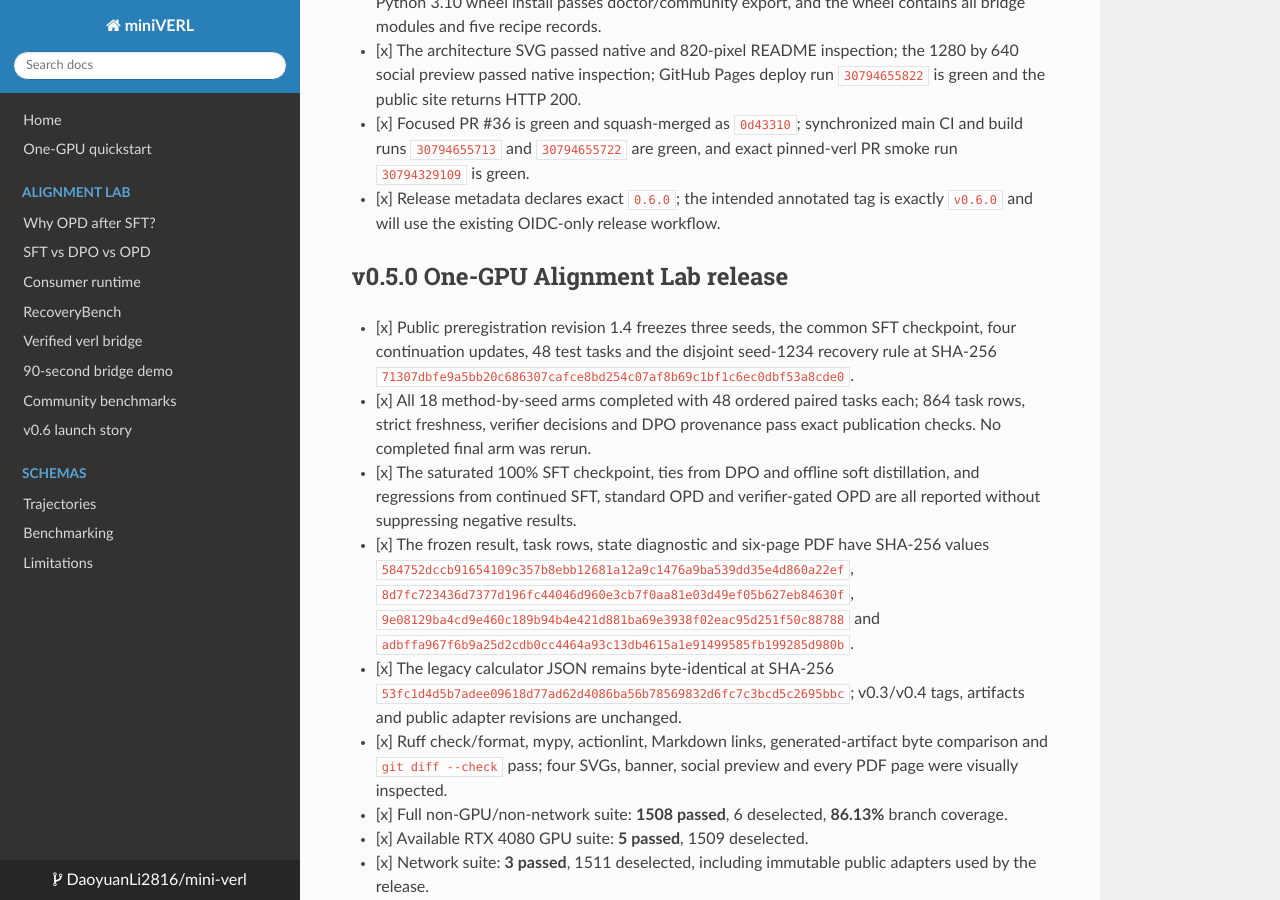
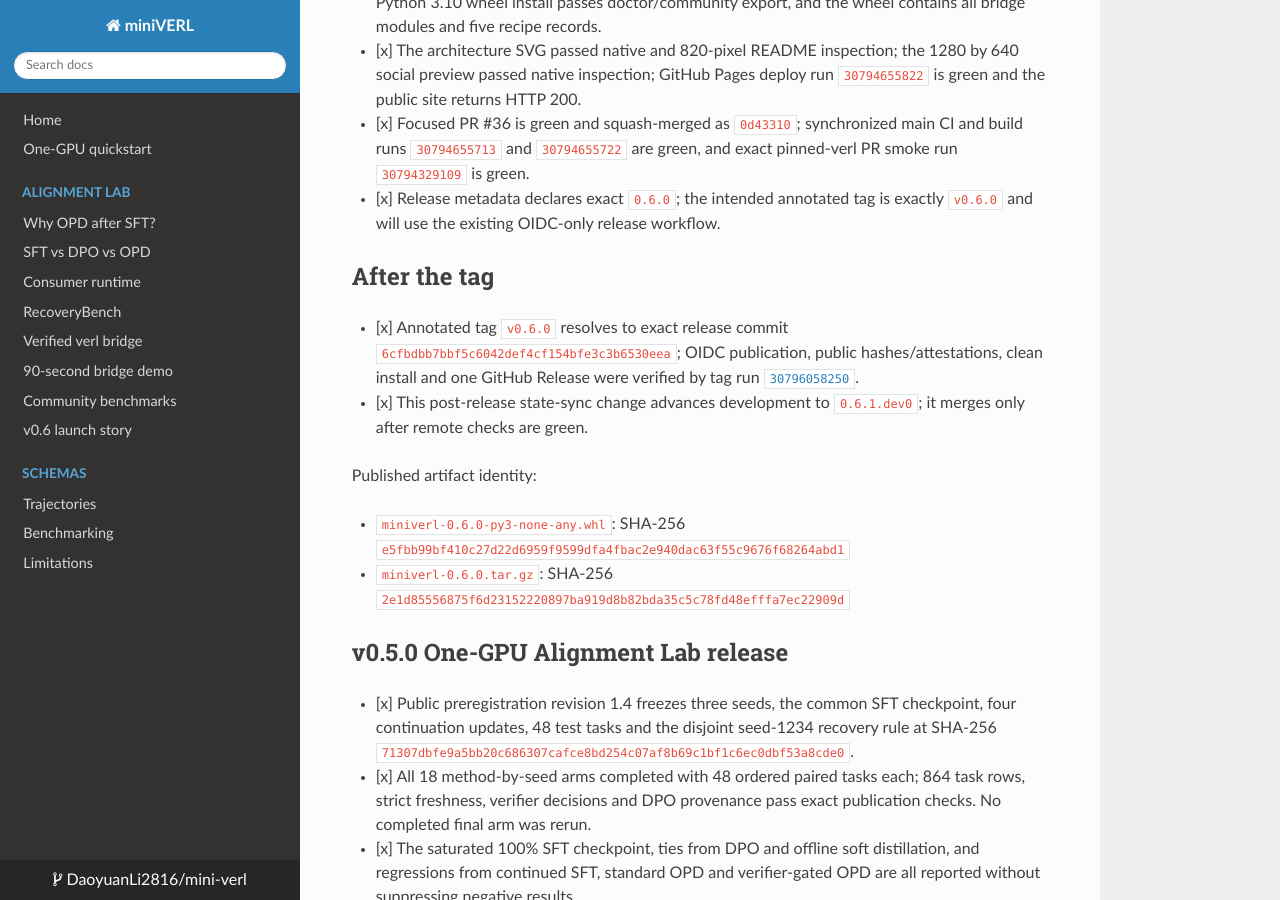
Before and after one commit to DaoyuanLi2816/mini-verl, an MkDocs documentation site: the page built from docs/release-checklist.md, in a window 1280 px wide and 900 px high, scrolled down 927 px. Built offline with MkDocs 1.6.1, drawn with Linux system fonts in a browser that asks for light colours; nearby versions of some CDN libraries.

Commit message:
Start v0.6.1 development (#38)

```diff
--- a/docs/generated/quality.json
+++ b/docs/generated/quality.json
@@ -1,7 +1,7 @@
 {
   "schema_version": 1,
   "release": "0.6.0",
-  "status": "validated",
+  "status": "released",
   "measured_commit": "0d43310cca47db828b10a0e12facb33e8f0fd371",
   "measured_at": "2026-08-03T00:42:52-07:00",
   "cpu_non_gpu_non_network": {
--- a/docs/release-checklist.md
+++ b/docs/release-checklist.md
@@ -47,6 +47,22 @@ after the exact release commit and its remote checks are green.
       pinned-verl PR smoke run `30794329109` is green.
 - [x] Release metadata declares exact `0.6.0`; the intended annotated tag is
       exactly `v0.6.0` and will use the existing OIDC-only release workflow.
+
+## After the tag
+
+- [x] Annotated tag `v0.6.0` resolves to exact release commit
+      `6cfbdbb7bbf5c6042def4cf154bfe3c3b6530eea`; OIDC publication, public
+      hashes/attestations, clean install and one GitHub Release were verified by
+      tag run [`30796058250`](https://github.com/DaoyuanLi2816/mini-verl/actions/runs/30796058250).
+- [x] This post-release state-sync change advances development to
+      `0.6.1.dev0`; it merges only after remote checks are green.
+
+Published artifact identity:
+
+- `miniverl-0.6.0-py3-none-any.whl`: SHA-256
+  `e5fbb99bf410c27d22d6959f9599dfa4fbac2e940dac63f55c9676f68264abd1`
+- `miniverl-0.6.0.tar.gz`: SHA-256
+  `2e1d85556875f6d23152220897ba919d8b82bda35c5c78fd48efffa7ec22909d`
 
 ## v0.5.0 One-GPU Alignment Lab release
 
--- a/src/miniverl/__init__.py
+++ b/src/miniverl/__init__.py
@@ -14,6 +14,6 @@ Public API
 
 from __future__ import annotations
 
-__version__ = "0.6.0"
+__version__ = "0.6.1.dev0"
 
 __all__ = ["__version__"]
```
Also changed, not shown: PROJECT_STATE.md (+8 -2 lines), PYPI.md (+45 -45 lines).
